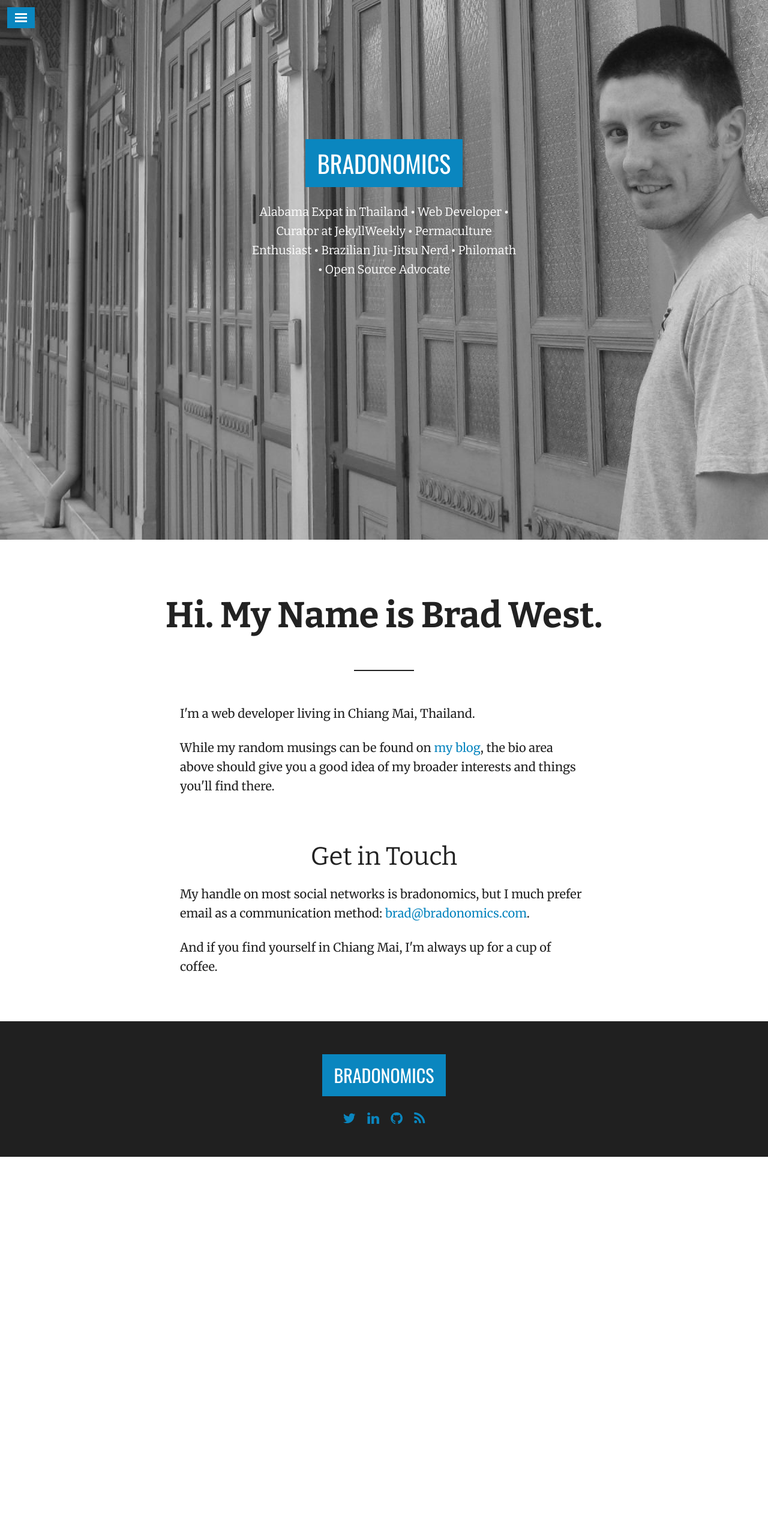
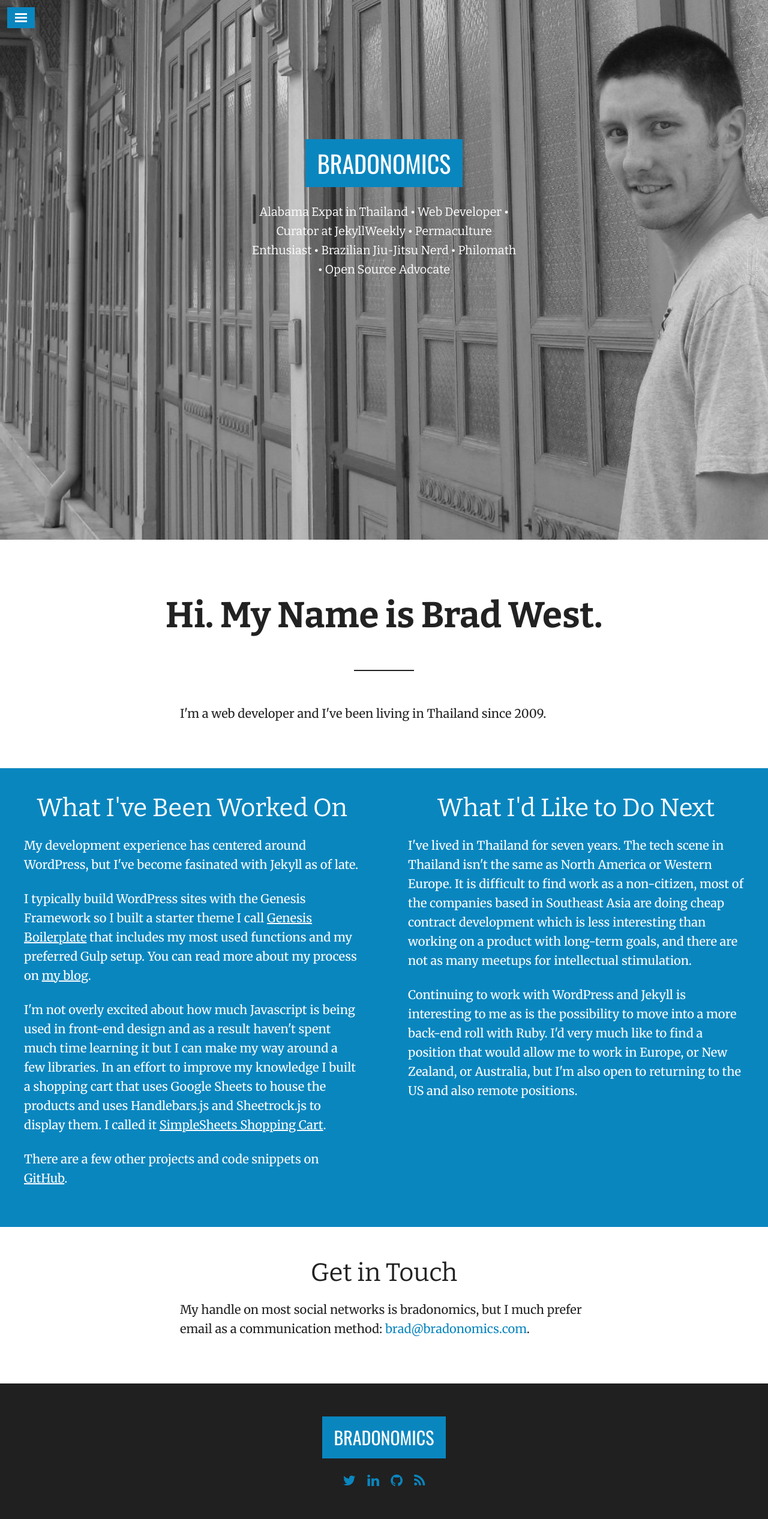
Before and after one commit to snowdj/bradonomics.github.io, a Jekyll site: the page built from index.html, in a window 1280 px wide. Shown: the whole page at 60% size. Built offline with Jekyll 4.4.1, drawn with Linux system fonts in a browser that asks for light colours; nearby versions of some CDN libraries; comment, search, counter and statistics services are not loaded; before the commit the page ends 1929 px from its top, so only the background shows below that.

Commit message:
Updated homepage about section

```diff
--- a/_sass/home.scss
+++ b/_sass/home.scss
@@ -6,5 +6,28 @@
 }
 
 .home section {
-  padding-bottom: 50px;
+  margin-bottom: 50px;
+  clear: both;
 }
+
+.about-long {
+  display: flex;
+  max-width: none;
+  margin: 0 auto;
+  background-color: #0a86bf;
+}
+
+.about-long .column {
+  padding: 40px 40px;
+  background-color: inherit;
+}
+
+.about-long h2,
+.about-long p {
+  color: #fff;
+}
+
+.about-long a {
+  color: #fff;
+  text-decoration: underline;
+}
--- a/css/style.scss
+++ b/css/style.scss
@@ -27,6 +27,7 @@
   "header",
   "navigation",
   "inner",
+  "grid",
   "images",
   "iframe",
   "home",
--- a/index.html
+++ b/index.html
@@ -14,29 +14,54 @@ excerpt: After 6 years in Thailand I'm still trying to find my way into entrepre
 
   <section class="about-short">
     <div class="wrap">
-      <p>I'm a <span itemprop="jobTitle">web developer</span> living in <span itemprop="address">Chiang Mai, Thailand</span>.</p>
-      <p>While my random musings can be found on <a href="{{ site.url }}/blog/">my blog</a>, the bio area above should give you a good idea of my broader interests and things you'll find there.</p>
+
+      <p>I'm a <span itemprop="jobTitle">web developer</span> and I've been living in Thailand since 2009.</p>
+
     </div>
+  </section>
+
+  <section class="about-long">
+
+      <div class="column one-half">
+
+        <header>
+          <h2>What I've Been Worked On</h2>
+        </header>
+
+        <p>My development experience has centered around WordPress, but I've become fasinated with Jekyll as of late.</p>
+
+        <p>I typically build WordPress sites with the Genesis Framework so I built a starter theme I call <a href="https://github.com/bradonomics/genesis-boilerplate">Genesis Boilerplate</a> that includes my most used functions and my preferred Gulp setup. You can read more about my process on <a href="{{ site.url }}/genesis-boilerplate/">my blog</a>.</p>
+
+        <p>I'm not overly excited about how much Javascript is being used in front-end design and as a result haven't spent much time learning it but I can make my way around a few libraries. In an effort to improve my knowledge I built a shopping cart that uses Google Sheets to house the products and uses Handlebars.js and Sheetrock.js to display them. I called it <a href="https://github.com/bradonomics/simplesheets-shopping-cart">SimpleSheets Shopping Cart</a>.</p>
+
+        <p>There are a few other projects and code snippets on <a href="https://github.com/bradonomics/">GitHub</a>.</p>
+
+      </div>
+
+      <div class="column one-half">
+
+        <header>
+          <h2>What I'd Like to Do Next</h2>
+        </header>
+
+        <p>I've lived in Thailand for seven years. The tech scene in Thailand isn't the same as North America or Western Europe. It is difficult to find work as a non-citizen, most of the companies based in Southeast Asia are doing cheap contract development which is less interesting than working on a product with long-term goals, and there are not as many meetups for intellectual stimulation.</p>
+
+        <p>Continuing to work with WordPress and Jekyll is interesting to me as is the possibility to move into a more back-end roll with Ruby. I'd very much like to find a position that would allow me to work in Europe, or New Zealand, or Australia, but I'm also open to returning to the US and also remote positions.</p>
+
+      </div>
+
   </section>
 
   <section class="contact">
     <div class="wrap">
+
       <header>
         <h2>Get in Touch</h2>
       </header>
+
       <p>My handle on most social networks is bradonomics, but I much prefer email as a communication method: <span itemprop="email"><a href="mailto:brad@bradonomics.com">brad@bradonomics.com</a></span>.</p>
-      <p>And if you find yourself in Chiang Mai, I'm always up for a cup of coffee.</p>
+
     </div>
   </section>
 
-  <!-- <section class="about-long">
-    <div class="wrap">
-      <header>
-        <h2>The Long Version</h2>
-      </header>
-      <p></p>
-      <p>So, after 6 years in Thailand I'm still trying to find my way into entrepreneurship <a href="{{ site.url }}/blog/">...these are my stories</a>.</p>
-    </div>
-  </section> -->
-
 </article>
```
